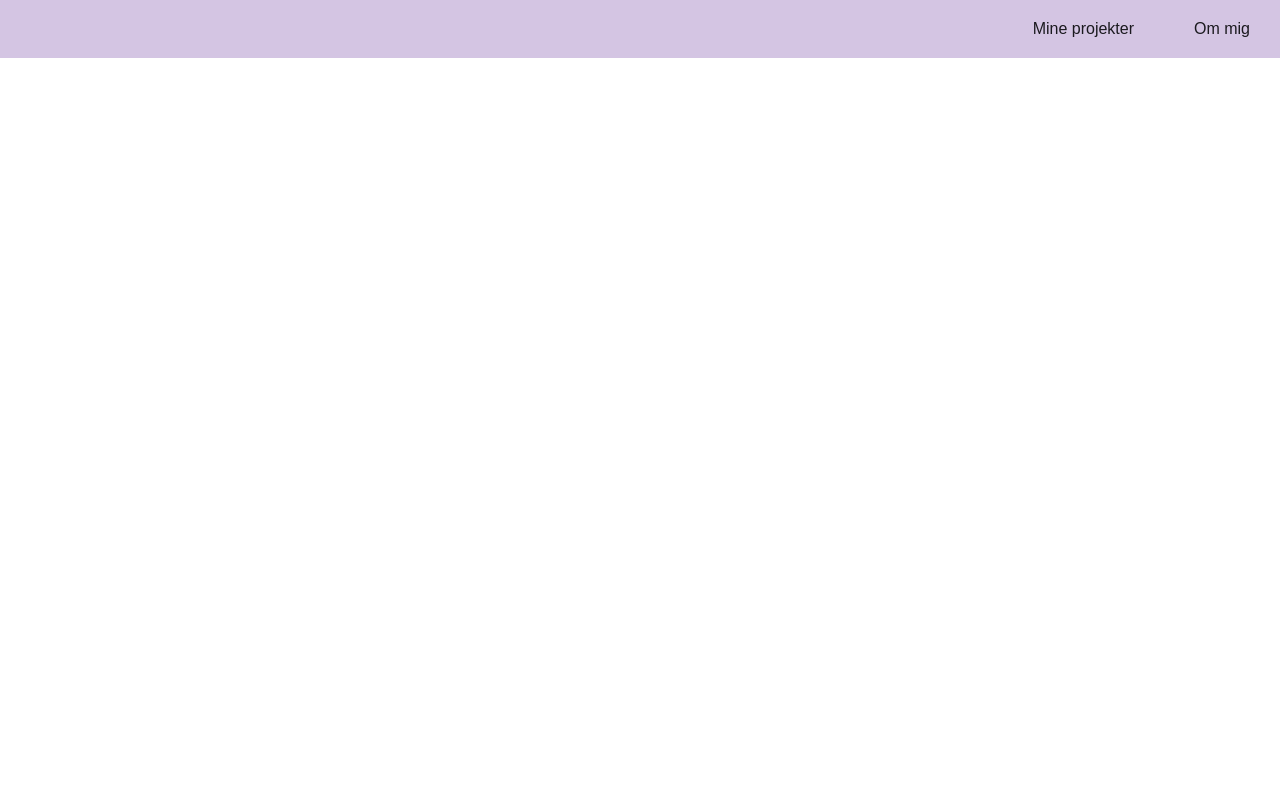
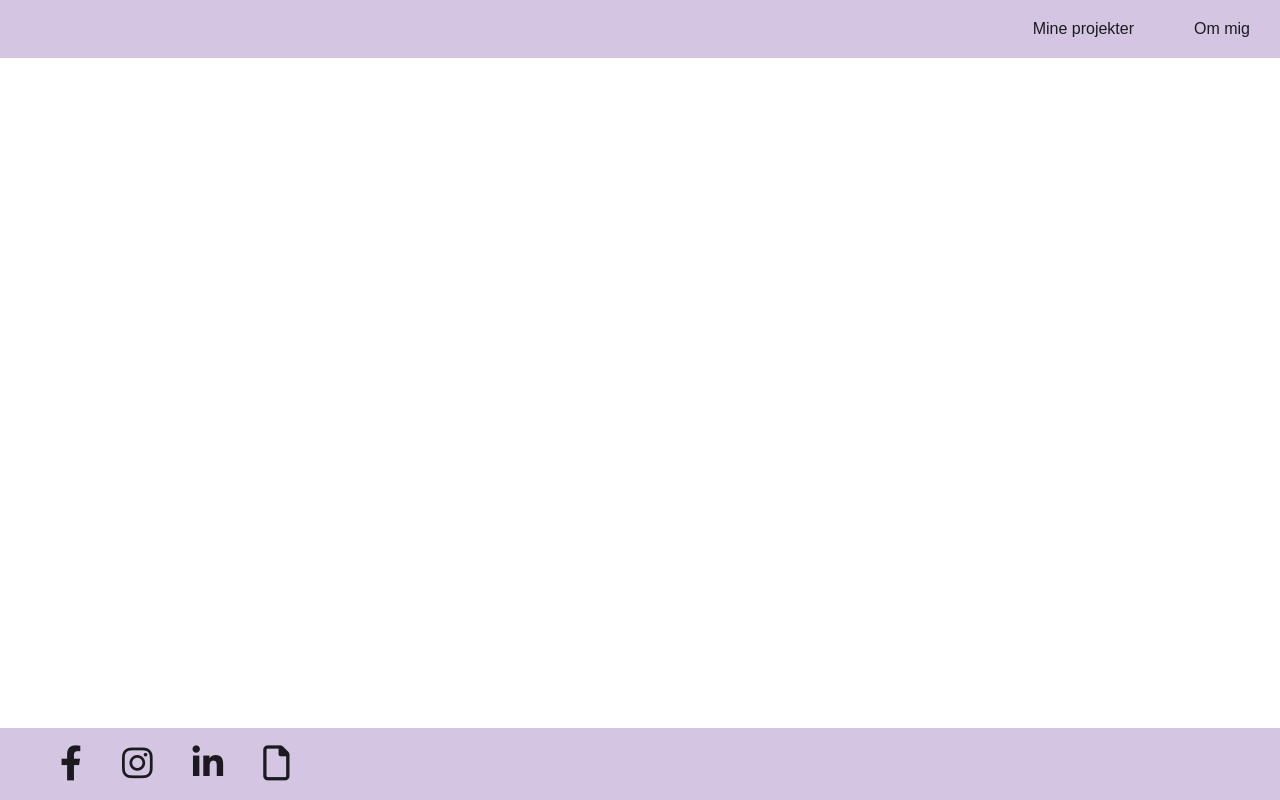
Before and after one commit to pernillebang/portfolio, a plain HTML site: page mineprojekter.html in a window 1280 px wide. Drawn offline with Linux system fonts and the light colour scheme.

Commit message:
footer added

```diff
--- a/mineprojekter.html
+++ b/mineprojekter.html
@@ -3,6 +3,7 @@
     <meta charset="UTF-8">
     <meta http-equiv="X-UA-Compatible" content="IE=edge">
     <meta name="viewport" content="width=device-width, initial-scale=1.0">
+    <link rel="stylesheet" href="https://cdnjs.cloudflare.com/ajax/libs/font-awesome/6.0.0-beta3/css/all.min.css">
     <link rel="stylesheet" href="mineprojekter.css">
     <link rel="stylesheet" href="navfooter.css">
     <title>Mine projekter</title>
@@ -12,9 +13,25 @@
         <input class="menu-btn" type="checkbox" id="menu-btn"/>
         <label class="menu-icon" for="menu-btn"><span class="nav-icon"></span></label>
         <ul class="menu">
-            <li><a href="#mineprojekter">Mine projekter</a></li>
-            <li><a href="#ommig">Om mig</a></li>
+            <li><a href="mineprojekter.html">Mine projekter</a></li>
+            <li><a href="ommig.html">Om mig</a></li>
         </ul>
     </header>
+
+
+
+
+   <footer class="footer">
+        <div class="inner-footer">
+            <div class="social-links">
+                <ul>
+                    <li class="social-items"><a href="https://www.facebook.com/pernillebang.rasmussen/" target="_blank"><i class="fab fa-facebook-f"></i></a></li>
+                    <li class="social-items"><a href="https://www.instagram.com/digitalbybang/" target="_blank"><i class="fab fa-instagram"></i></a></li>
+                    <li class="social-items"><a href="https://www.linkedin.com/in/pernille-bang-rasmussen-b922bb220/" target="_blank"><i class="fab fa-linkedin-in"></i></a></li>
+                    <li class="social-items"><a href="https://docdro.id/N5rEkCB" target="_blank"><i class="far fa-file"></i></a></li>
+                </ul>
+            </div>
+        </div>
+   </footer>
 </body>
 </html>
--- a/navfooter.css
+++ b/navfooter.css
@@ -1,3 +1,4 @@
+/* nav mobile begynder */
 body{
     margin: 0;
     font-family: Arial, Helvetica, sans-serif;
@@ -80,6 +81,7 @@ a{
     max-height: 240px;
 }
 
+/* nav desktop begynder */
 @media (min-width:800px) {
     .header li{
         float: left;
@@ -99,3 +101,34 @@ a{
         display: none;
     }
 }
+
+/* footer begynder */
+
+.footer{
+    position: sticky;
+    top: 100%;
+}
+
+.inner-footer{
+    margin: 0;
+    padding: 0;
+    background-color: #D4C5E3;
+}
+
+.social-links{
+    display: flex;
+}
+
+.social-links ul{
+    display:flex;
+}
+
+.social-items{
+    list-style: none;
+}
+
+.social-items a{
+    padding: 10px 20px;
+    font-size: 35px;
+    position:relative
+}
```
